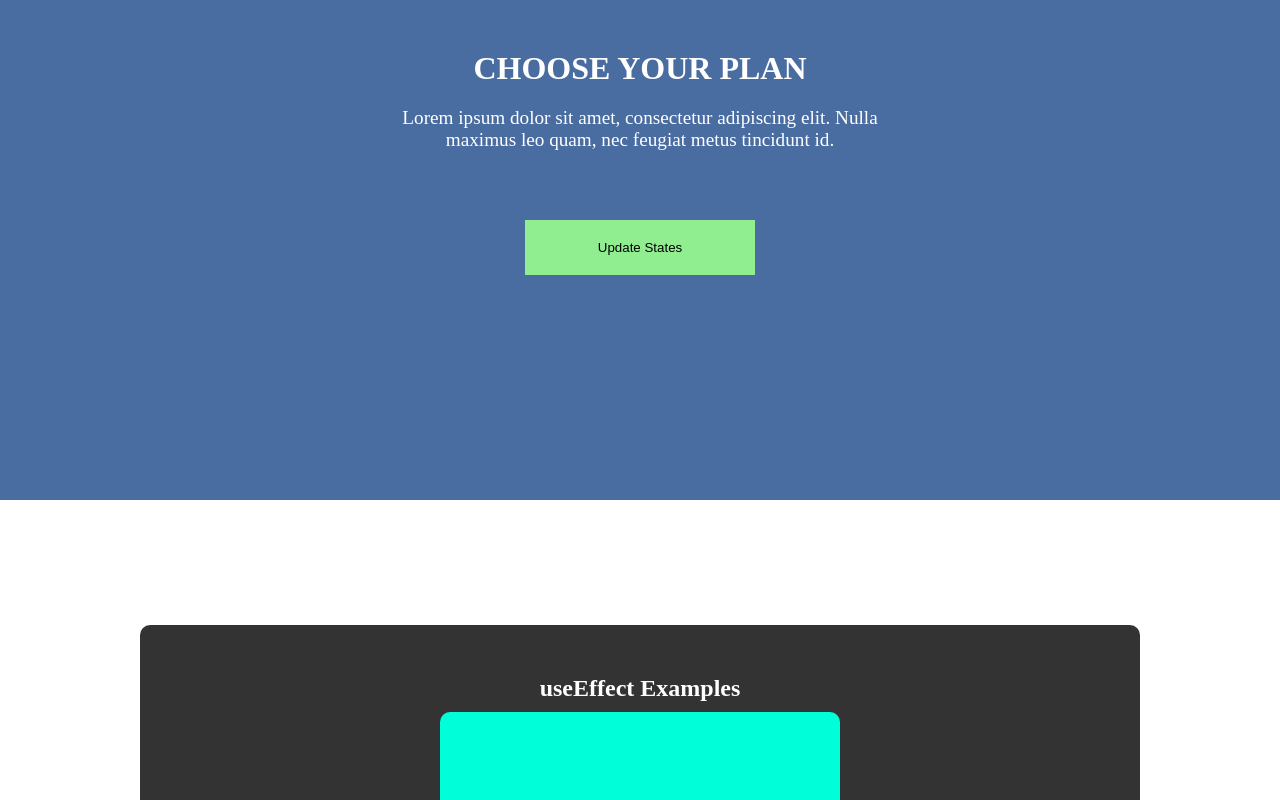
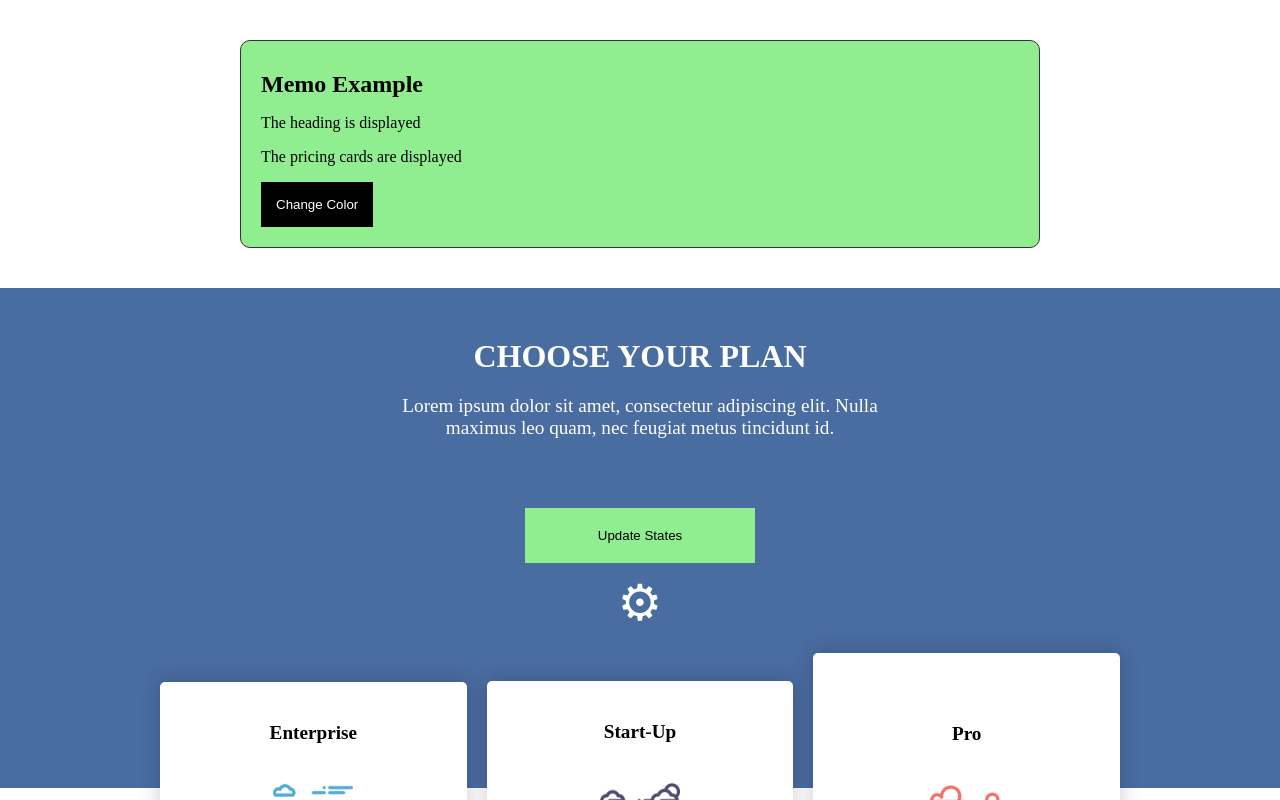
Before and after one commit to dillionmegida/react-course, a React (Vite) app: page / in a window 1280 px wide. Shown: the top 800 px of the page. Built offline with nearby package versions, Linux system fonts and the light colour scheme.

Commit message:
add code for React.memo

```diff
--- a/src/App.jsx
+++ b/src/App.jsx
@@ -2,6 +2,7 @@ import PricingCards from "./components/PricingCards/PricingCards"
 import styles from "./App.module.css"
 import { useState } from "react"
 import UseEffectExamples from "./components/UseEffectExamples/UseEffectExamples"
+import MemoExample from "./components/MemoExample/MemoExample"
 
 function App() {
   const [showPricingCards, setShowPricingCards] = useState(true)
@@ -54,6 +55,10 @@ function App() {
 
   return (
     <main>
+      <MemoExample
+        showPricingCards={showPricingCards}
+        showHeading={showHeading}
+      />
       <div className={styles.bg}>
         {showHeading && (
           <h1 className={styles.heading}>Choose your plan</h1>
@@ -72,7 +77,7 @@ function App() {
           Update States
         </button>
       </div>
-      {/* {showPricingCards && <PricingCards cards={cards} />} */}
+      {showPricingCards && <PricingCards cards={cards} />}
       {showUseEffectComp && (
         <UseEffectExamples showHeading={showHeading} />
       )}
--- /dev/null
+++ b/src/components/MemoExample/MemoExample.jsx
@@ -0,0 +1,55 @@
+import styles from "./MemoExample.module.css"
+import PropTypes from "prop-types"
+import { useState, memo } from "react"
+import { randomizeArr } from "../../helpers/array"
+
+const colors = ["lightgreen", "#aaa", "yellow", "orange"]
+
+const MemoizedMemoExample = memo(function MemoExample({
+  showHeading,
+  showPricingCards,
+}) {
+  // assume that this component does a lot of computation
+
+  const [color, setColor] = useState(randomizeArr(colors)[0])
+
+  console.log(
+    `rendered, showHeading-${showHeading}, showPricingCards-${showPricingCards}`
+  )
+
+  return (
+    <div
+      style={{
+        backgroundColor: color,
+      }}
+      className={styles.container}
+    >
+      <h2>Memo Example</h2>
+
+      <p>
+        {showHeading
+          ? "The heading is displayed"
+          : "The heading is not displayed"}
+      </p>
+      <p>
+        {showPricingCards
+          ? "The pricing cards are displayed"
+          : "The pricing cards are not displayed"}
+      </p>
+      <button
+        onClick={() => {
+          setColor(randomizeArr(colors)[0])
+        }}
+      >
+        Change Color
+      </button>
+    </div>
+  )
+})
+
+MemoizedMemoExample.propTypes = {
+  showHeading: PropTypes.bool.isRequired,
+  showPricingCards: PropTypes.bool.isRequired,
+}
+
+export default MemoizedMemoExample
--- /dev/null
+++ b/src/components/MemoExample/MemoExample.module.css
@@ -0,0 +1,14 @@
+.container {
+  max-width: 800px;
+  margin: 40px auto;
+  padding: 20px;
+  border: 1px solid #333;
+  border-radius: 10px;
+  color: black;
+}
+
+.container button {
+  background-color: black;
+  color: white;
+  padding: 15px;
+}
--- a/src/components/UseEffectExamples/UseEffectExamples.jsx
+++ b/src/components/UseEffectExamples/UseEffectExamples.jsx
@@ -14,7 +14,7 @@ export default function UseEffectExamples() {
 
   useEffect(() => {
     if(isMountedRef.current) {
-      console.log('updated')
+      // console.log('updated')
 
       fetch(
         `https://jsonplaceholder.typicode.com/todos?randomColor=${randomColor}`
@@ -27,10 +27,10 @@ export default function UseEffectExamples() {
   }, [randomColor]) // why?
 
   useEffect(() => {
-    console.log('mounted')
+    // console.log('mounted')
     isMountedRef.current = true
 
-    console.log(toggleBoxRef.current.innerHTML)
+    // console.log(toggleBoxRef.current.innerHTML)
 
     toggleBoxRef.current.addEventListener('click', () => {
       console.log('i was clicked')
```
